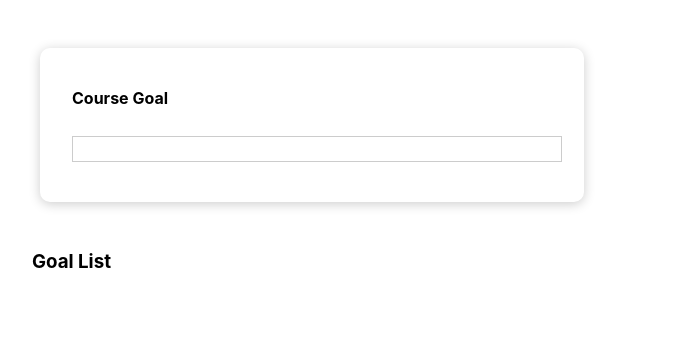
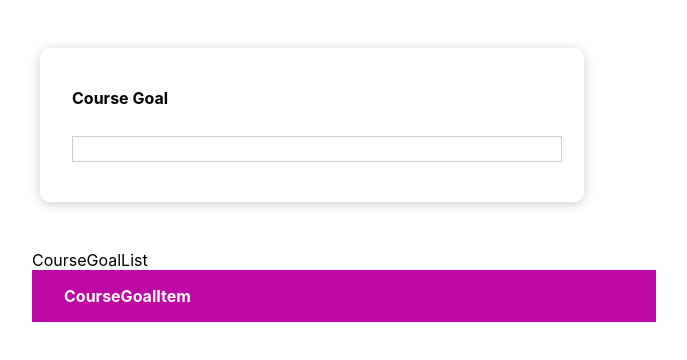
Before and after one commit to rasikaromesh/reat-component-styling, a React (Create React App) app: page / in a window 1280 px wide. Shown: the top 360 px of the page, without its empty margins (328-1015 px from the left). Built offline with nearby package versions, Linux system fonts and the light colour scheme.

Commit message:
course goal items

```diff
--- a/src/App.js
+++ b/src/App.js
@@ -1,4 +1,5 @@
 import "./App.css";
+import CourseGoalList from "./components/CourseGoals/CourseGoalList/CourseGoalList";
 import CourseInput from "./components/CourseGoals/CourseInput/CourseInput";
 
 function App() {
@@ -8,7 +9,7 @@ function App() {
         <CourseInput />
       </section>
       <section id="goals">
-        <h3>Goal List</h3>
+        <CourseGoalList/>
       </section>
     </div>
   );
--- a/src/components/CourseGoals/CourseGoalItem/CourseGoalItem.css
+++ b/src/components/CourseGoals/CourseGoalItem/CourseGoalItem.css
@@ -0,0 +1,8 @@
+.item{
+    width: 100%;
+    background-color: #be08a3;
+    padding: 1rem 2rem;
+    color: white;
+    font-weight: bold;
+
+}
--- a/src/components/CourseGoals/CourseGoalItem/CourseGoalItem.js
+++ b/src/components/CourseGoals/CourseGoalItem/CourseGoalItem.js
@@ -1,9 +1,8 @@
-import React from 'react'
+import React from "react";
+import "./CourseGoalItem.css";
 
-const CourseGoalItem = () => {
-  return (
-    <div>CourseGoalItem</div>
-  )
-}
+const CourseGoalItem = (props) => {
+  return <div className="item">CourseGoalItem</div>;
+};
 
-export default CourseGoalItem
+export default CourseGoalItem;
--- a/src/components/CourseGoals/CourseGoalList/CourseGoalList.js
+++ b/src/components/CourseGoals/CourseGoalList/CourseGoalList.js
@@ -1,9 +1,13 @@
-import React from 'react'
+import React from "react";
+import CourseGoalItem from "../CourseGoalItem/CourseGoalItem";
 
 const CourseGoalList = () => {
   return (
-    <div>CourseGoalList</div>
-  )
-}
+    <div>
+      CourseGoalList
+      <CourseGoalItem />
+    </div>
+  );
+};
 
-export default CourseGoalList
+export default CourseGoalList;
```
